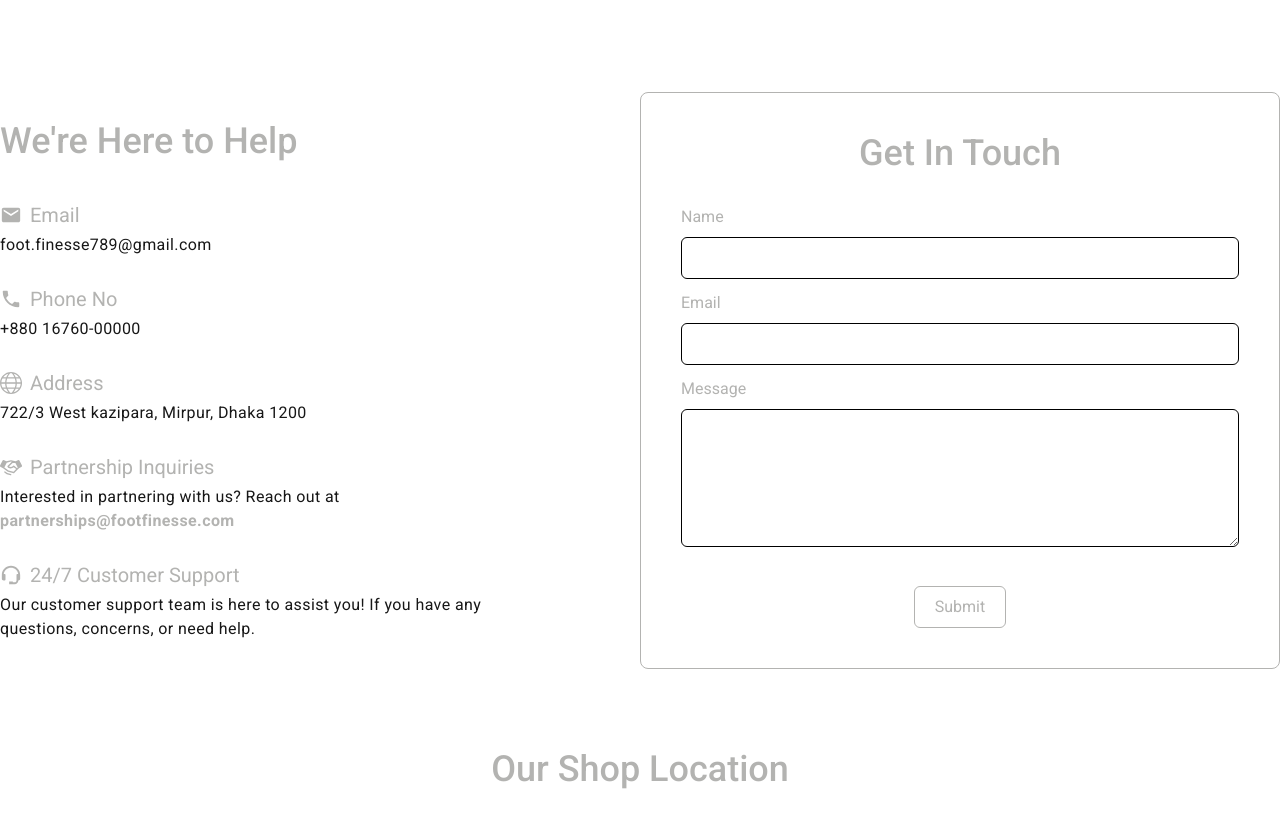
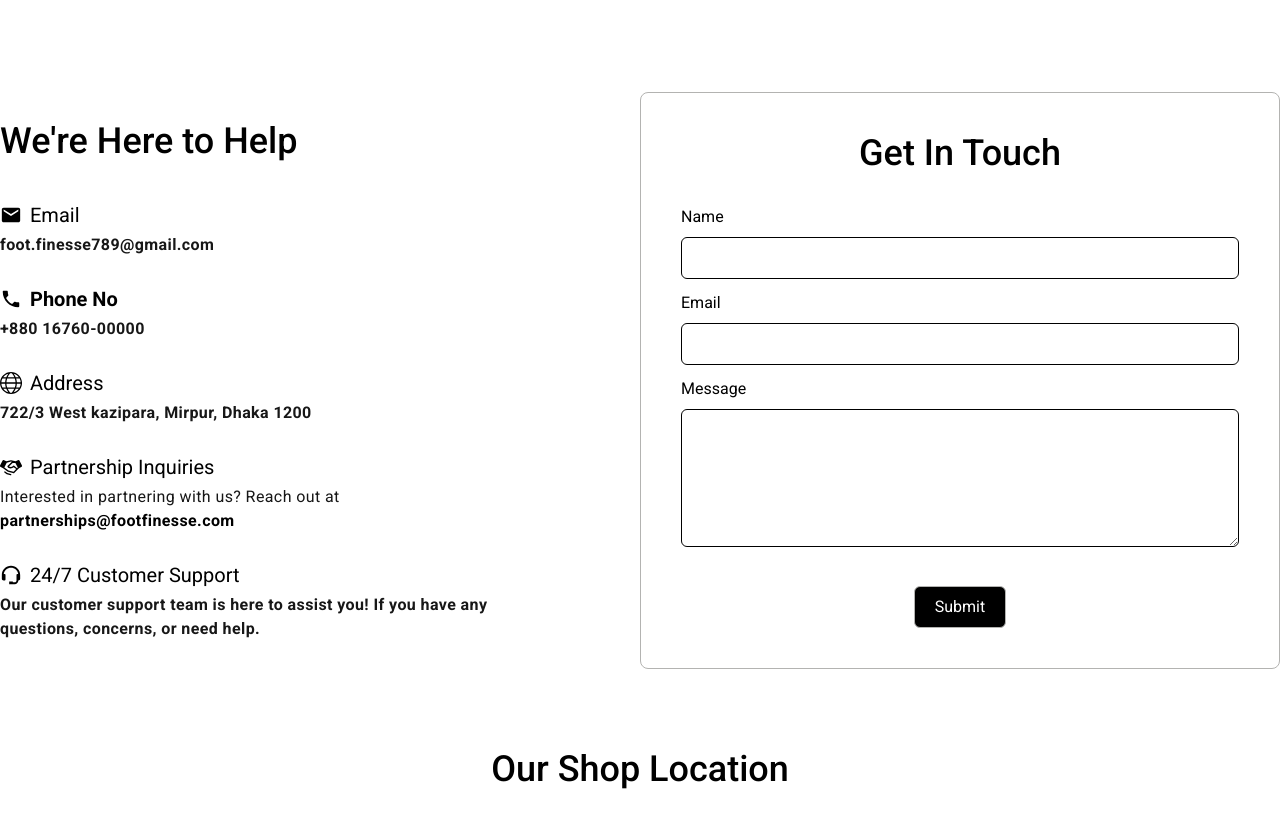
Before and after one commit to EngrMunir/Foot-Finesse, a Next.js app: page /contact-us in a window 1280 px wide. Shown: the part 980-1807 px from the top of the page. Built offline with nearby package versions, Linux system fonts and the light colour scheme; no server answers; grey boxes are pictures that could not be loaded.

Commit message:
update: contact page text color

```diff
--- a/src/app/contact-us/page.tsx
+++ b/src/app/contact-us/page.tsx
@@ -27,56 +27,56 @@ function page() {
         <div className="flex items-center  justify-between mt-28">
           {/*contact info section */}
           <div>
-            <p className="text-4xl text-secondary font-medium">
+            <p className="text-4xl text-primary font-medium">
               We&apos;re Here to Help
             </p>
             <div className="space-y-7 mt-10">
               {/* email */}
               <div>
-                <div className="inline-flex items-center gap-2 text-secondary">
+                <div className="inline-flex items-center gap-2 text-primary">
                   <MdEmail size={22} />
                   <span className="text-xl">Email</span>
                 </div>
-                <p className="tracking-wide">foot.finesse789@gmail.com</p>
+                <p className="tracking-wide font-bold">foot.finesse789@gmail.com</p>
               </div>
               {/* phone */}
               <div>
-                <div className="inline-flex items-center gap-2 text-secondary">
+                <div className="inline-flex items-center gap-2 text-primary">
                   <MdLocalPhone size={22} />
-                  <span className="text-xl">Phone No</span>
+                  <span className="text-xl font-bold">Phone No</span>
                 </div>
-                <p className="tracking-wide">+880 16760-00000</p>
+                <p className="tracking-wide font-bold">+880 16760-00000</p>
               </div>
               {/* address */}
               <div>
-                <div className="inline-flex items-center gap-2 text-secondary">
+                <div className="inline-flex items-center gap-2 text-primary">
                   <TfiWorld size={22} />
                   <span className="text-xl">Address</span>
                 </div>
-                <p className="tracking-wide">
+                <p className="tracking-wide font-bold">
                   722/3 West kazipara, Mirpur, Dhaka 1200
                 </p>
               </div>
               {/* Partnership Inquiries */}
               <div>
-                <div className="inline-flex items-center gap-2 text-secondary">
+                <div className="inline-flex items-center gap-2 text-primary">
                   <PiHandshakeFill size={22} />
                   <span className="text-xl">Partnership Inquiries</span>
                 </div>
                 <p className="tracking-wide">
                   Interested in partnering with us? Reach out at <br />{" "}
-                  <span className="text-secondary font-bold">
+                  <span className="text-primary font-bold">
                     partnerships@footfinesse.com
                   </span>
                 </p>
               </div>
               {/* customer support */}
               <div>
-                <div className="inline-flex items-center gap-2 text-secondary">
+                <div className="inline-flex items-center gap-2 text-primary">
                   <BiSupport size={22} />
                   <span className="text-xl">24/7 Customer Support</span>
                 </div>
-                <p className="tracking-wide">
+                <p className="tracking-wide font-bold">
                   Our customer support team is here to assist you! If you have
                   any <br /> questions, concerns, or need help.
                 </p>
@@ -86,12 +86,12 @@ function page() {
 
           {/* form section */}
           <div className="w-1/2 p-10 rounded-lg border-[1px] border-secondary">
-            <p className="text-4xl font-medium mb-8 text-center text-secondary">
+            <p className="text-4xl font-medium mb-8 text-center text-primary">
               Get In Touch
             </p>
             <form action="" className="space-y-3">
               <div className="w-full">
-                <label className="text-secondary block mb-2">Name</label>
+                <label className="text-primary block mb-2">Name</label>
                 <input
                   className="px-3 w-full py-2 rounded-md border border-primary focus:border-secondary focus:outline-none focus:ring-2 focus:ring-secondary bg-inherit"
                   name="name"
@@ -99,7 +99,7 @@ function page() {
                 />
               </div>
               <div className="w-full">
-                <label className="text-secondary block mb-2">Email</label>
+                <label className="text-primary block mb-2">Email</label>
                 <input
                   className="px-3 w-full py-2 rounded-md border border-primary focus:border-secondary  focus:outline-none focus:ring-2 focus:ring-secondary bg-inherit"
                   name="email"
@@ -107,7 +107,7 @@ function page() {
                 />
               </div>
               <div className="w-full">
-                <label className="text-secondary block mb-2">Message</label>
+                <label className="text-primary block mb-2">Message</label>
                 <textarea
                   name="Message"
                   rows={5}
@@ -116,7 +116,7 @@ function page() {
               </div>
               {/* submit btn */}
               <div className="text-center">
-                <button className="border border-secondary px-5 py-2 mt-5 rounded-md text-secondary transition-colors duration-300 hover:border-white hover:text-white">
+              <button className="border border-secondary px-5 py-2 mt-5 rounded-md bg-primary text-white transition-colors duration-300 hover:bg-inherit hover:text-primary hover:border-primary">
                   Submit
                 </button>
               </div>
@@ -126,7 +126,7 @@ function page() {
 
         {/* Our Shop Location section */}
         <div className="mt-20">
-          <p className="text-4xl text-secondary font-medium text-center">
+          <p className="text-4xl text-primary font-medium text-center">
             Our Shop Location
           </p>
           <div className="mt-10">
```
